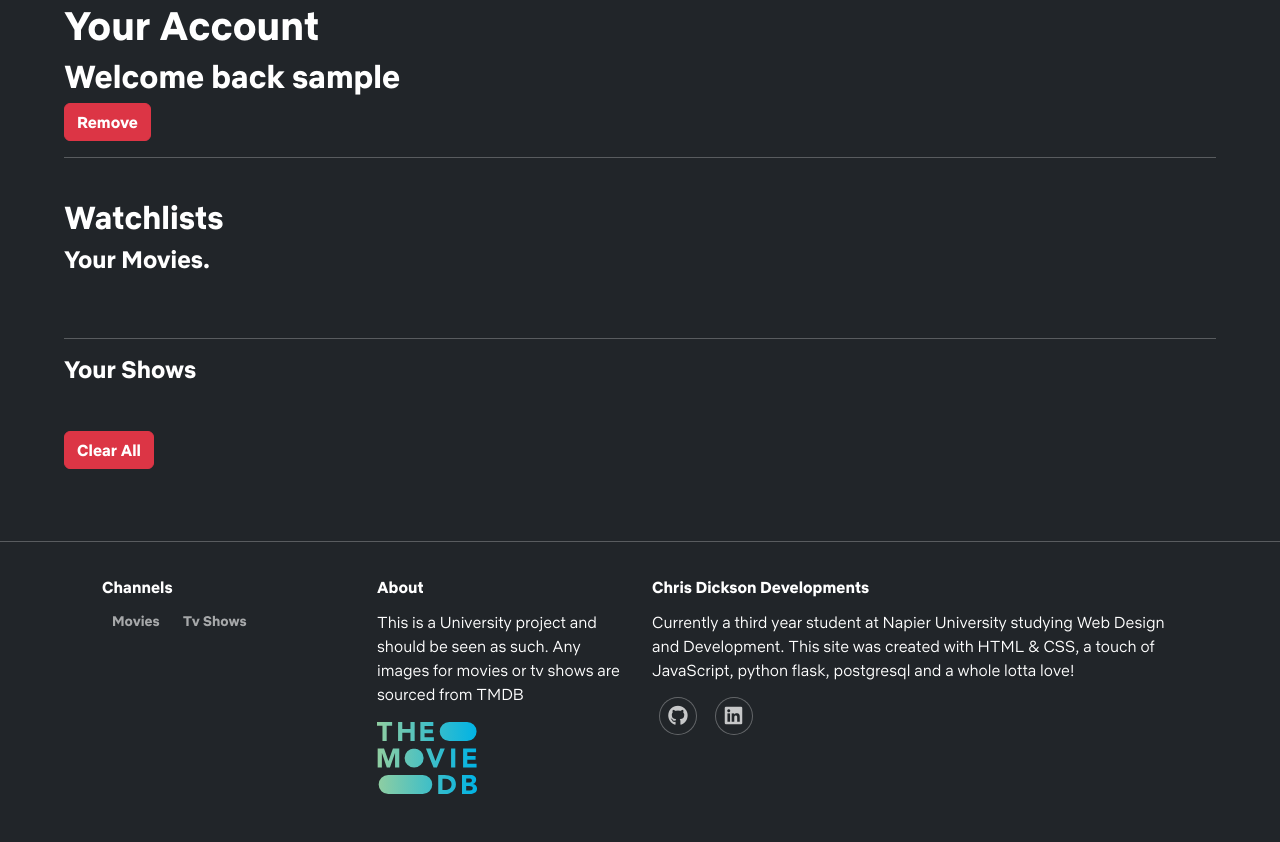
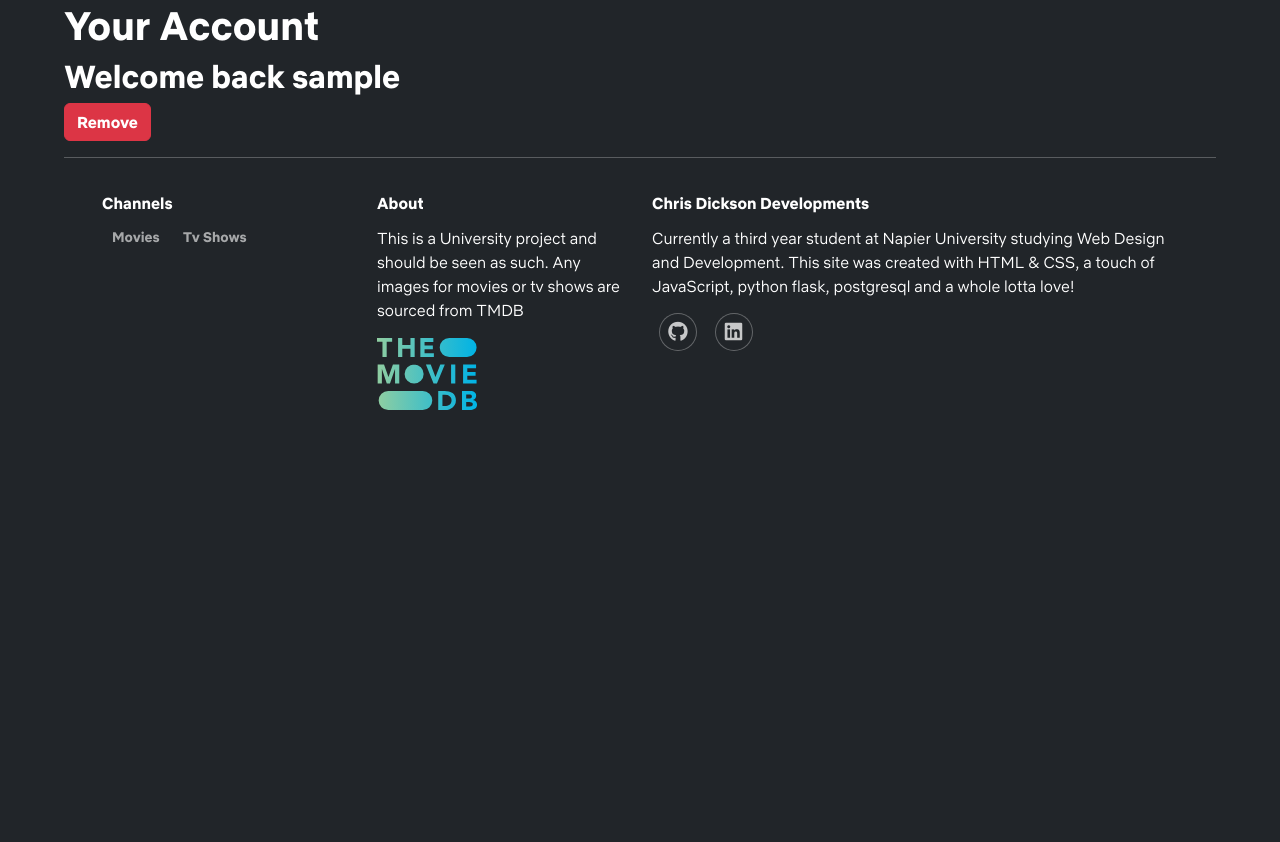
Before and after one commit to CDicksonNapier/finalNotflix, a Flask app: page /account in a window 1280 px wide. Shown: the part 79-921 px from the top of the page. After the commit the page ends 489 px from the top, so only its background shows below. Run offline with Flask 3, Linux system fonts and the light colour scheme; a user stored in the database is signed in; tables that the repository leaves empty hold one stand-in row (values such as "Sample post"); some libraries are stand-ins or nearby versions.

Commit message:
Update account.html

```diff
--- a/app/templates/public/account.html
+++ b/app/templates/public/account.html
@@ -11,38 +11,5 @@
   <a href="{{url_for('user.delUser', id=current_user.id)}}">
     <button class="btn btn-danger">Remove</button>
   </a>
-  <hr>
-  <br>
-  <h2>Watchlists</h2>
-  <h4>Your Movies.</h4>
-  <div class="row">
-    {% for result in movies %}
-    <div class="card" style="width: 18rem;">
-      <img class="card-img-top" src="https://image.tmdb.org/t/p/original/{{ result['backdrop_path'] }}"
-        alt="{{result['title']}}">
-      <div class="card-body">
-        <p class="card-title">{{result['title']}}</p>
 
-      </div>
-    </div>
-    {% endfor %}
-  </div>
-  <hr>
-  <h4>Your Shows</h4>
-  <div class="row">
-    {% for show in shows %}
-    <div class="card" style="width: 18rem;">
-      <img class="card-img-top" src="https://image.tmdb.org/t/p/original/{{ show['backdrop_path'] }}"
-        alt="{{show['name']}}">
-      <div class="card-body">
-        <p class="card-title">{{show['name']}}</p>
-      </div>
-    </div>
-    {% endfor %}
-  </div>
-  <!-- Mass Clear All button  -->
-  <a href="{{ url_for('user.delItem', id=current_user.id) }}">
-    <button class="btn btn-danger"> Clear All</button>
-  </a>
-</div>
 {% endblock %}
```
